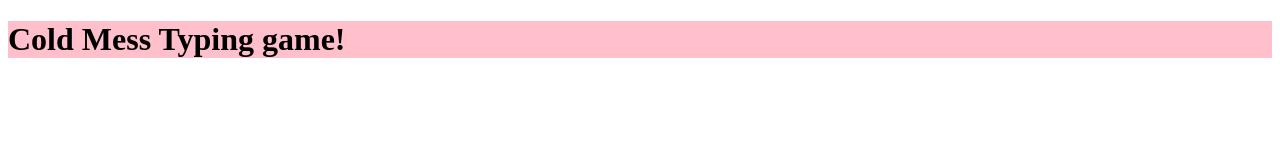
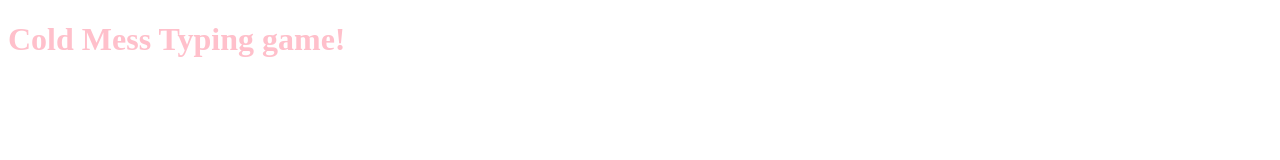
Before and after one commit to MaxMel12/typing-game, a plain HTML site: page index.html in a window 1280 px wide. Drawn offline with Linux system fonts and the light colour scheme.

Commit message:
u472bmt1

```diff
--- a/index.html
+++ b/index.html
@@ -9,6 +9,6 @@
 </head>
 
 <body>
-    <h1 style="background-color: pink">Cold Mess Typing game!</h1>
+    <h1 style="color: pink">Cold Mess Typing game!</h1>
 </body>
 </html>
```
